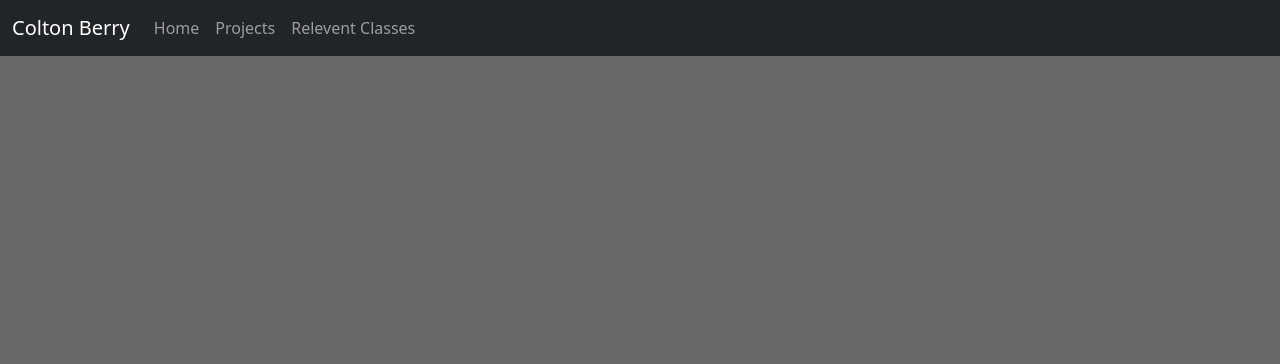
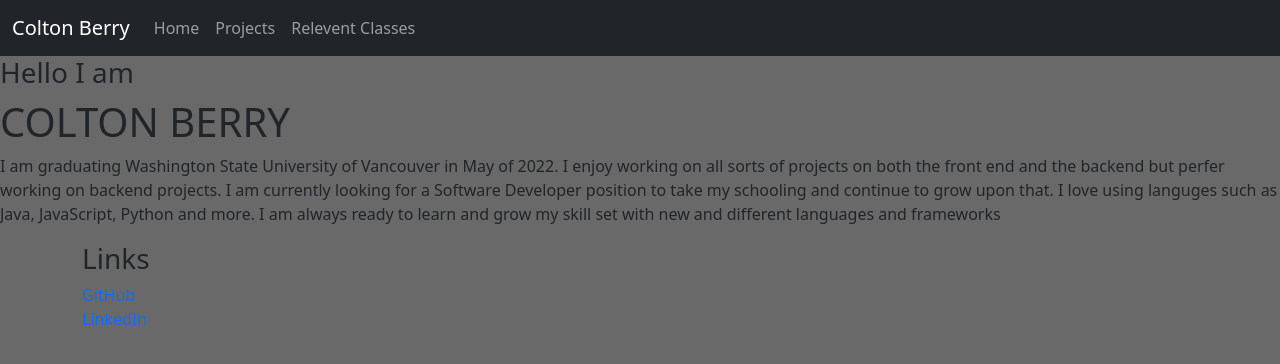
Before and after one commit to cberry31/cberry31.github.io, a plain HTML site: page index.html in a window 1280 px wide. Drawn offline with nearby package versions, Linux system fonts and the light colour scheme; a web font is replaced by a local one.

Commit message:
Finished the homepage

```diff
--- a/components/navbar.js
+++ b/components/navbar.js
@@ -6,7 +6,7 @@ class Header extends HTMLElement {
     connectedCallback() {
         this.innerHTML = `<nav class="navbar sticky-top navbar-expand-lg navbar-dark bg-dark ">
         <div class="container-fluid ">
-            <a class="navbar-brand" href="#">Colton Berry</a>
+            <a class="navbar-brand" href="/">Colton Berry</a>
             <button class="navbar-toggler" type="button" data-bs-toggle="collapse"
                 data-bs-target="#navbarSupportedContent" aria-controls="navbarSupportedContent"
                 aria-expanded="false" aria-label="Toggle navigation">
@@ -15,7 +15,7 @@ class Header extends HTMLElement {
             <div class="collapse navbar-collapse" id="navbarSupportedContent">
                 <ul class="navbar-nav me-auto mb-2 mb-lg-0">
                     <li class="nav-item">
-                        <a class="nav-link" aria-current="page" href="index.html">Home</a>
+                        <a class="nav-link" aria-current="page" href="/">Home</a>
                     </li>
                     <li class="nav-item">
                         <a class="nav-link" href="projects.html">Projects</a>
--- a/index.html
+++ b/index.html
@@ -7,11 +7,37 @@
     <meta name="viewport" content="width=device-width, initial-scale=1.0">
     <script src="index.js" type="text/javascript" defer></script>
     <script src="components/navbar.js" type="text/javascript" defer></script>
+    <link rel="stylesheet" href="https://fonts.googleapis.com/css?family=Smooch Sans">
     <title>Colton Berry</title>
 </head>
 
 <body>
     <navbar-component></navbar-component>
+    <div class="homepage">
+        <h3 style="text-align: left;">Hello I am</h3>
+        <h1 style="text-align: left;">COLTON BERRY</h1>
+        <p>I am graduating Washington State University of Vancouver
+            in May of 2022. I enjoy working on all sorts of projects on both the front end and the backend but
+            perfer working on backend projects. I am currently looking for a Software Developer position to take
+            my schooling and continue to grow upon that.
+            I love using languges such as Java, JavaScript, Python and more. I am always ready to learn and grow my
+            skill set with new and different languages and frameworks</p>
+    </div>
+    <div class="container">
+        <div class="row">
+            <div class="col">
+                <h3>Links</h3>
+                <a class="blank-a" href="https://github.com/cberry31" target="_blank">GitHub</a><br>
+                <a class="blank-a" href="https://www.linkedin.com/in/colton-b-861614156/" target="_blank">LinkedIn</a>
+            </div>
+            <div class="col">
+
+            </div>
+            <div class="col">
+
+            </div>
+        </div>
+    </div>
 
 </body>
 
```
Also changed, not shown: projects.html (+2 -1 lines), relevent_classes.html (+1 -2 lines).
